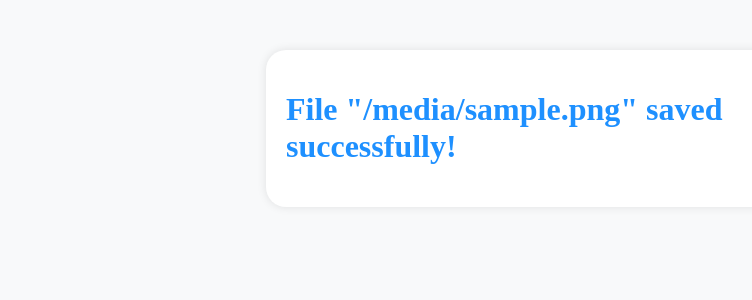
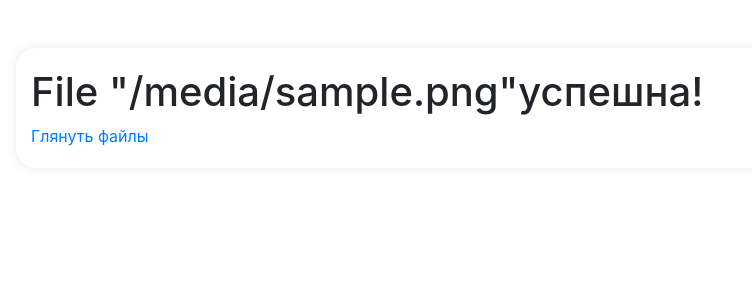
Before and after one commit to Djok161/FastApiUploadFileStudy, a FastAPI app: template templates/succes.html in a window 1280 px wide. Shown: the top 300 px of the page, without its empty margins (54-806 px from the left). Run offline with FastAPI, Linux system fonts and the light colour scheme; the template is opened without the code that fills it: most values are stand-ins (such as "Sample title", 1, 10 or a date in 2020); some libraries are stand-ins or nearby versions.

Commit message:
redirecta

```diff
--- a/main.py
+++ b/main.py
@@ -19,7 +19,7 @@
 @app.post("/save_data/")
 def save_data(request: Request, file_name: str = Form(...), napolnenie: str = Form(...)):
 	if not file_name.lower().endswith(".txt"):
-		raise HTTPException(status_code=400, detail="File must have .txt extension")
+		raise HTTPException(status_code=400, detail="only .txt")
 	with open(f"saved_txt/{file_name}", "w") as f:
 		f.write(napolnenie)
 	return templates.TemplateResponse("succes.html", {"request": request, "file_name": file_name})
--- a/templates/form.html
+++ b/templates/form.html
@@ -12,7 +12,7 @@
 <div class="container mt-5">
     <form method="post" action="/save_data/" enctype="multipart/form-data">
         <div class="form-group">
-            <label for="file_name">File Name:</label>
+            <label for="file_name">Название:</label>
             <input type="text" class="form-control" id="file_name" name="file_name" required>
         </div>
 
--- a/templates/list_files.html
+++ b/templates/list_files.html
@@ -5,13 +5,15 @@
     <meta name="viewport" content="width=device-width, initial-scale=1.0">
     <title>List of Text Files</title>
     <link rel="stylesheet" href="{{ url_for('static', path='styles.css') }}">
+    <link rel="stylesheet" href="https://maxcdn.bootstrapcdn.com/bootstrap/4.0.0/css/bootstrap.min.css">
+
 </head>
 <body>
     <div class="container mt-5">
         <h1>List of Text Files</h1>
         <ul>
             {% for file_name in file_names %}
-                <li>{{ file_name }}</li>
+                <li><a href="/view_file/{{ file_name }}"> {{ file_name }}</a></li>
             {% endfor %}
         </ul>
     </div>
--- a/templates/succes.html
+++ b/templates/succes.html
@@ -4,10 +4,13 @@
     <meta name="viewport" content="width=device-width, initial-scale=1.0">
     <title>Success</title>
     <link rel="stylesheet" href="{{ url_for('static', path='styles.css') }}">
+    <link rel="stylesheet" href="https://maxcdn.bootstrapcdn.com/bootstrap/4.0.0/css/bootstrap.min.css">
+
 </head>
 <body>
     <div class="container mt-5">
-        <h1 style="color: dodgerblue">File "{{ file_name }}" saved successfully!</h1>
+        <h1>File "{{ file_name }}"успешна!</h1>
+        <a href="/list_files/">Глянуть файлы</a>
     </div>
 </body>
 </html>
--- a/templates/view_file.html
+++ b/templates/view_file.html
@@ -1,14 +1,17 @@
-<html lang="en">
+ <html lang="en">
 <head>
     <meta charset="UTF-8">
     <meta name="viewport" content="width=device-width, initial-scale=1.0">
     <title>View File</title>
     <link rel="stylesheet" href="{{ url_for('static', path='styles.css') }}">
+    <link rel="stylesheet" href="https://maxcdn.bootstrapcdn.com/bootstrap/4.0.0/css/bootstrap.min.css">
+
 </head>
 <body>
     <div class="container mt-5">
         <h1>{{ file_name }}</h1>
         <pre>{{ file_content }}</pre>
+        <a href="/list_files/">Обратно</a>
     </div>
 </body>
 </html>
```
